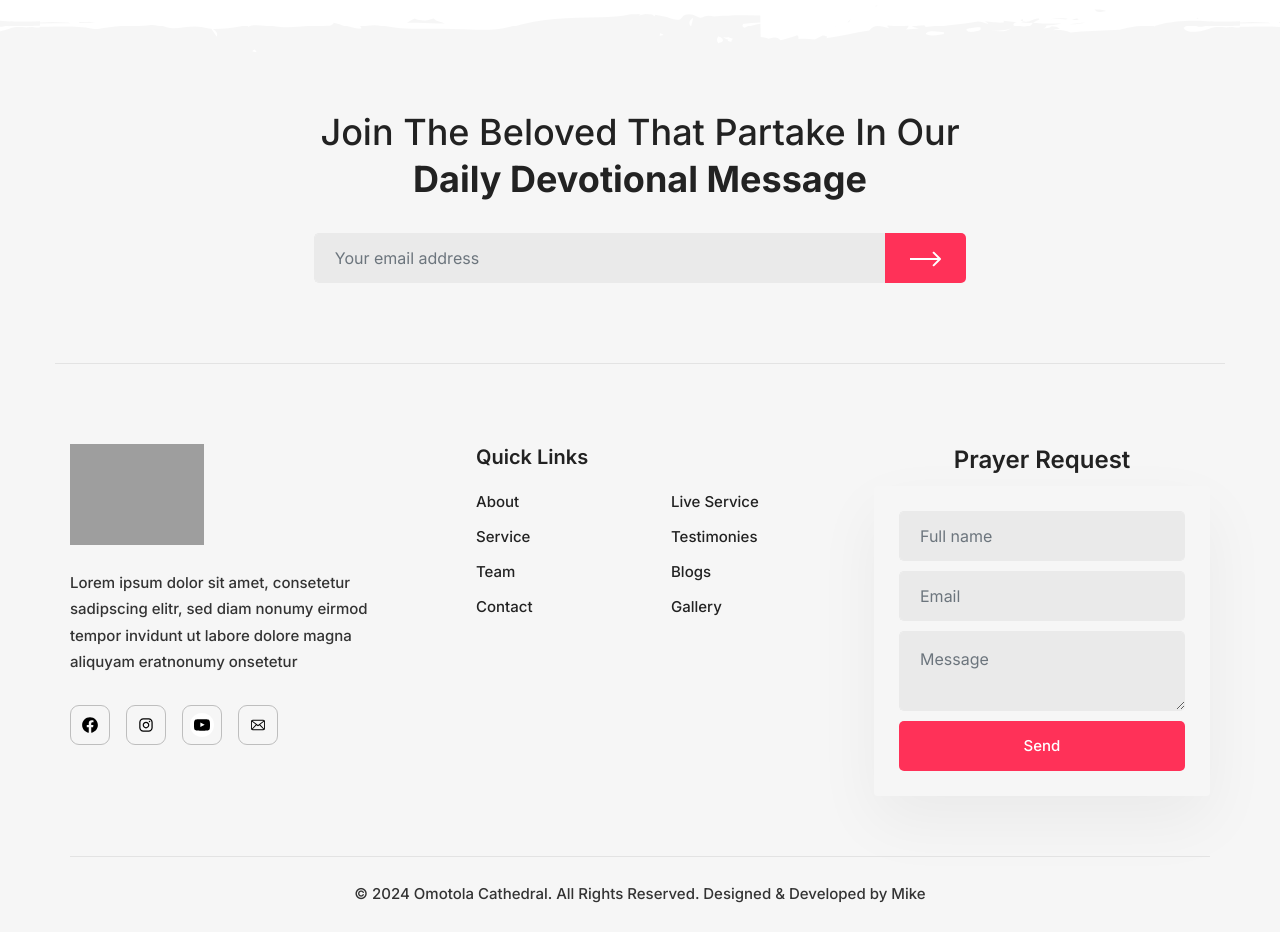
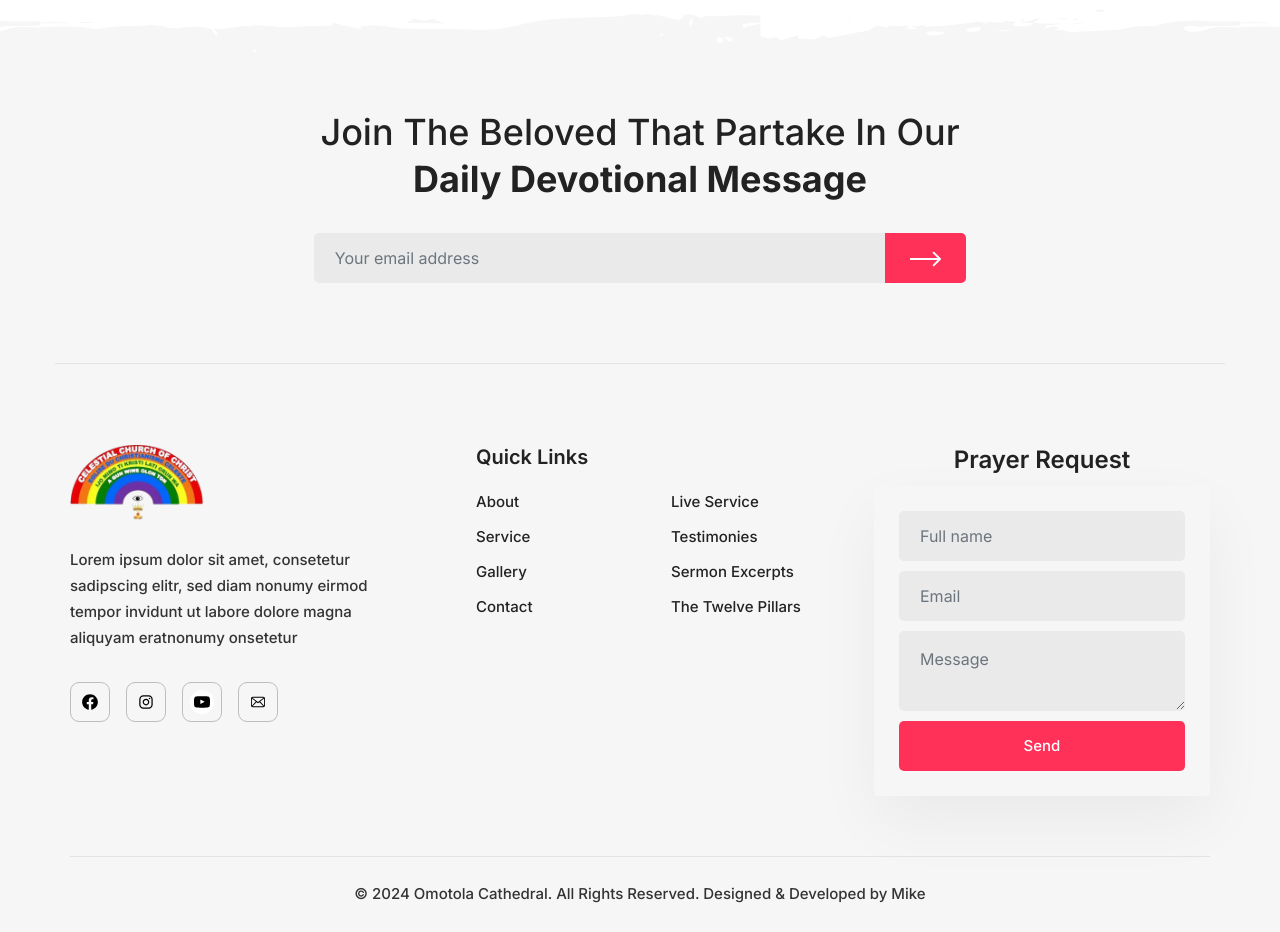
Before and after one commit to omotolacathedral/Omotola, a Django app: page /about/ in a window 1280 px wide. Shown: the part 2334-3266 px from the top of the page. Run offline with Django 5.2, Linux system fonts and the light colour scheme; some libraries are stand-ins or nearby versions; grey boxes are pictures that could not be loaded.

Commit message:
eigth commit

```diff
--- a/templates/base.html
+++ b/templates/base.html
@@ -169,7 +169,7 @@
         <div class="row pt-60 pb-60">
             <div class="col-lg-4 col-md-6">
                 <div class="pr-0 pr-lg-4">
-                    <img class="mb-25" src="{% static 'images/cele_logo.png' %}" style="width: 40%; height: auto;" alt="omotola cathedral">
+                    <img class="mb-25" src="{% static 'images/celestial_logo.png' %}" style="width: 40%; height: auto;" alt="omotola cathedral">
                     <p style="padding-bottom: 30px;">Lorem ipsum dolor sit amet, consetetur sadipscing elitr, sed diam nonumy eirmod tempor invidunt ut labore dolore magna aliquyam eratnonumy onsetetur</p>
 
 
@@ -206,10 +206,10 @@
                 <div class="pl-0 pl-md-3 mt-5 mt-md-0">
                     <h4 class="font-weight-600 mb-20">Quick Links</h4>
                     <ul class="list-unstyled footer-links">
-                        <li><a href="about.html">About</a></li>
-                        <li><a href="service.html">Service</a></li>
-                        <li><a href="team.html">Team</a></li>
-                        <li><a href="contact.html">Contact</a></li>
+                        <li><a href="{% url 'about' %}">About</a></li>
+                        <li><a href="{% url 'services' %}">Service</a></li>
+                        <li><a href="#">Gallery</a></li>
+                        <li><a href="{% url 'contact' %}">Contact</a></li>
                     </ul>
                 </div>
             </div>
@@ -217,10 +217,10 @@
                 <div class="pl-0 pl-md-3 mt-5 mt-md-0">
                     <h4 class="font-weight-600 mb-20" style="visibility: hidden;">Social Links</h4>
                     <ul class="list-unstyled footer-links">
-                        <li><a href="#!">Live Service</a></li>
-                        <li><a href="testimonials.html">Testimonies</a></li>
-                        <li><a href="blog.html">Blogs</a></li>
-                        <li><a href="#!">Gallery</a></li>
+                        <li><a href="#">Live Service</a></li>
+                        <li><a href="{% url 'testimonies' %}">Testimonies</a></li>
+                        <li><a href="#">Sermon Excerpts</a></li>
+                        <li><a href="{% url 'twelve-pillars' %}">The Twelve Pillars</a></li>
                     </ul>
                 </div>
             </div>
```
